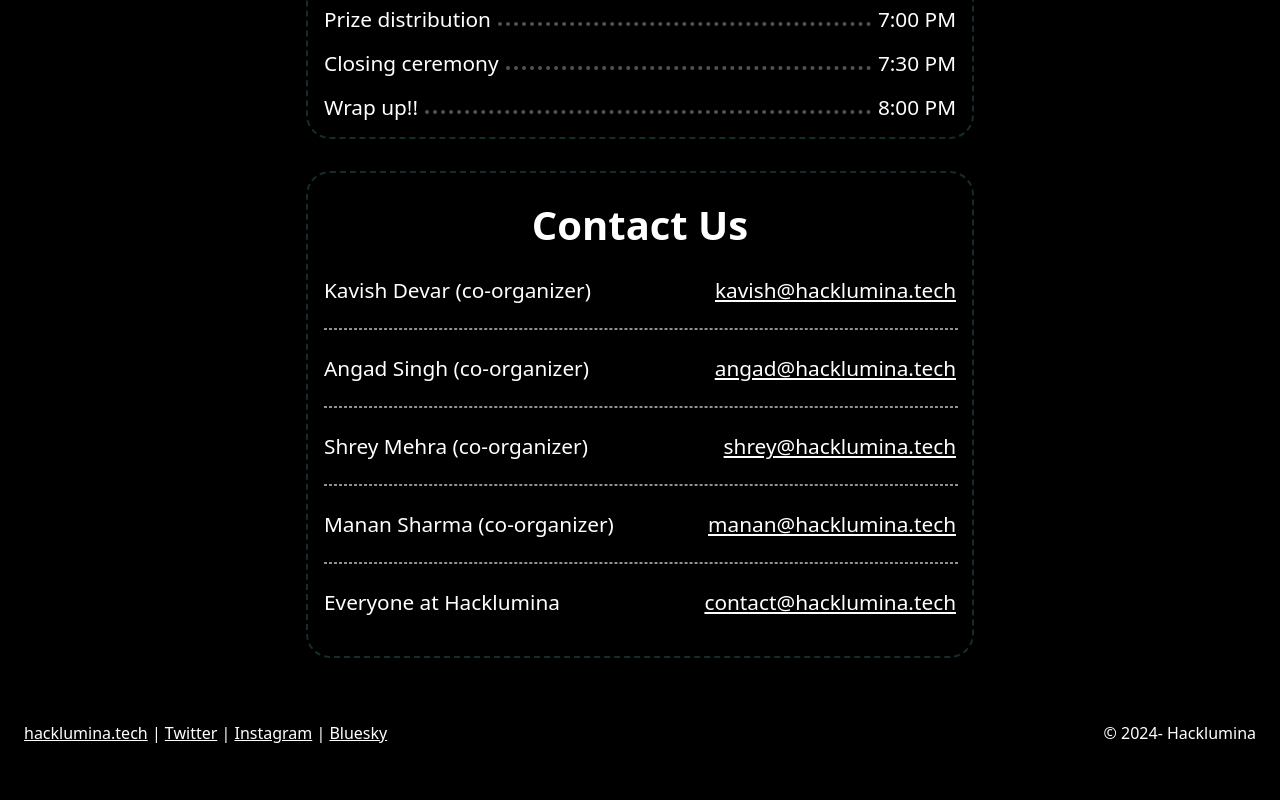
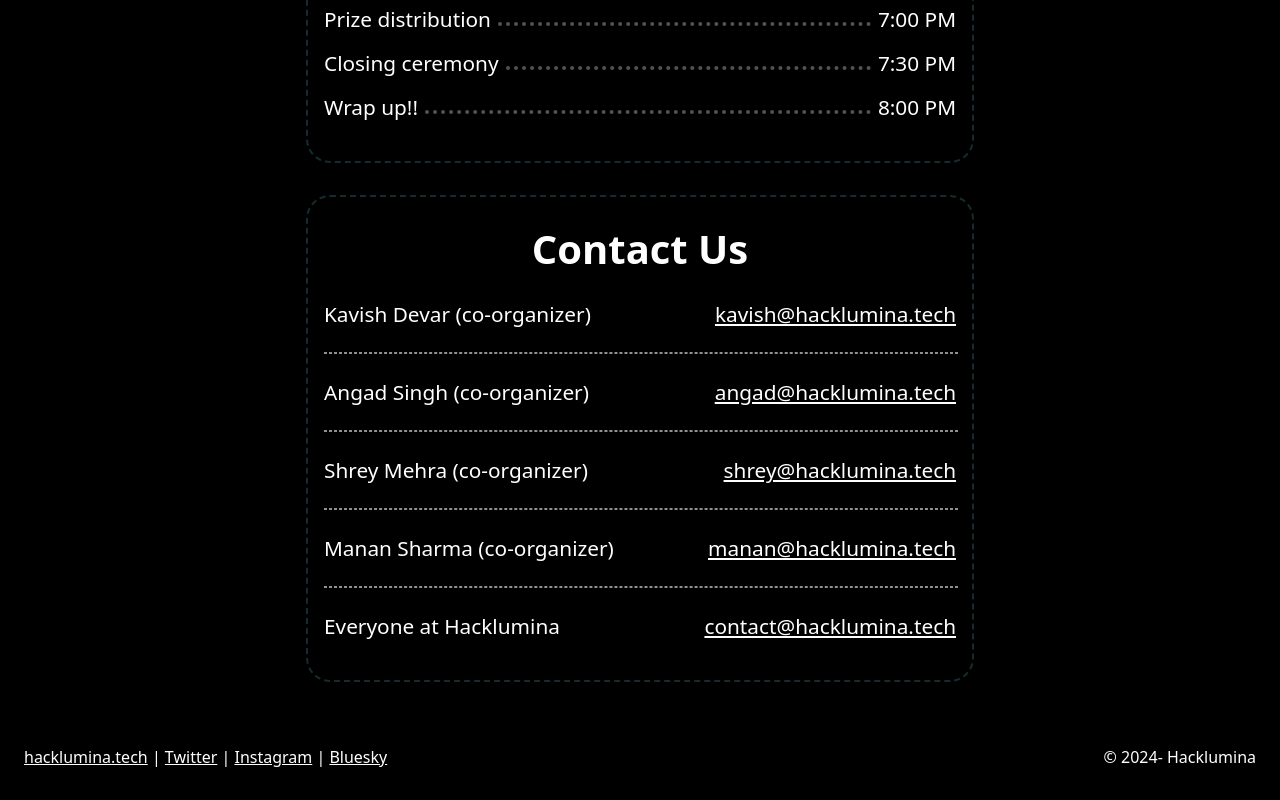
Before and after one commit to HackLumina/hacklumina-website, a plain HTML site: page index.html in a window 1280 px wide. Shown: the part 2975-3775 px from the top of the page. Before the commit the page ends 3751 px from the top, so only its background shows below. Drawn offline with Linux system fonts and the light colour scheme.

Commit message:
do smth i forgot to do before, again!

```diff
--- a/index.html
+++ b/index.html
@@ -311,6 +311,7 @@
             <p>Prize distribution <span class="filler"></span> 7:00 PM</p>
             <p>Closing ceremony <span class="filler"></span> 7:30 PM</p>
             <p>Wrap up!! <span class="filler"></span> 8:00 PM</p>
+            <div style="height: 8px;"></div>
         </div>
         <div class="section contact">
             <h2>Contact Us</h2>
```
